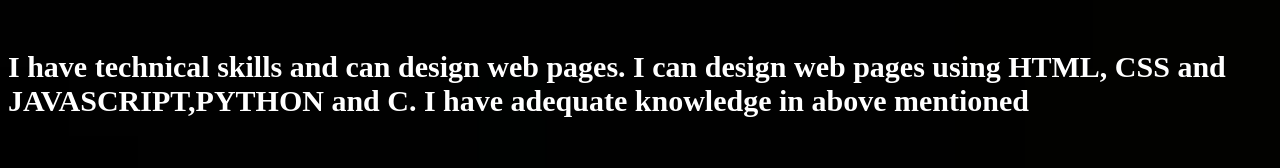
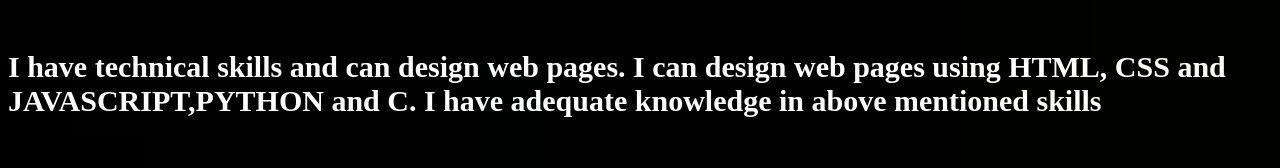
Before and after one commit to vamshi8499/Portfolio, a plain HTML site: page skills.html in a window 1280 px wide. Shown: the top 168 px of the page. Drawn offline with Linux system fonts and the light colour scheme.

Commit message:
Update skills.html

```diff
--- a/skills.html
+++ b/skills.html
@@ -11,7 +11,7 @@
     <h5>
       I have technical skills and can design web pages. I can design web pages
       using HTML, CSS and JAVASCRIPT,PYTHON and C. I have adequate knowledge in
-      above mentioned
+      above mentioned skills
     </h5>
   </body>
 </html>
```
